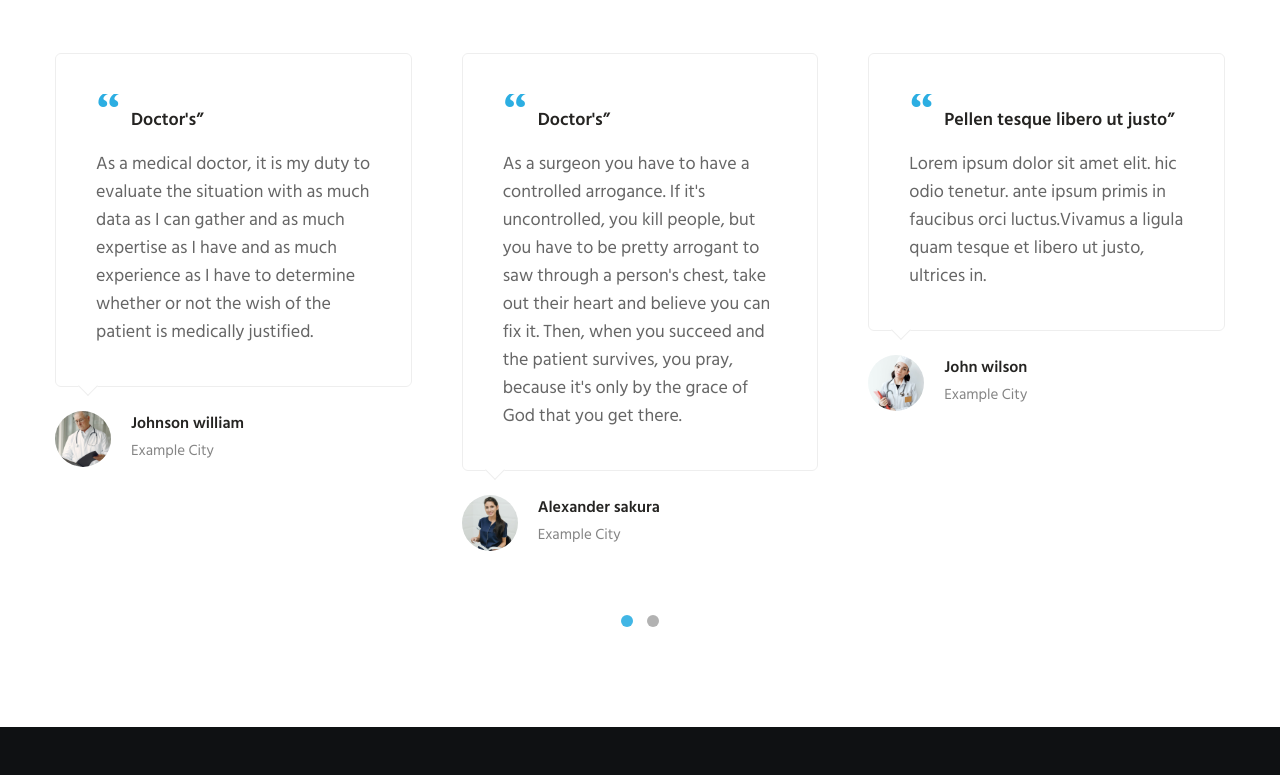
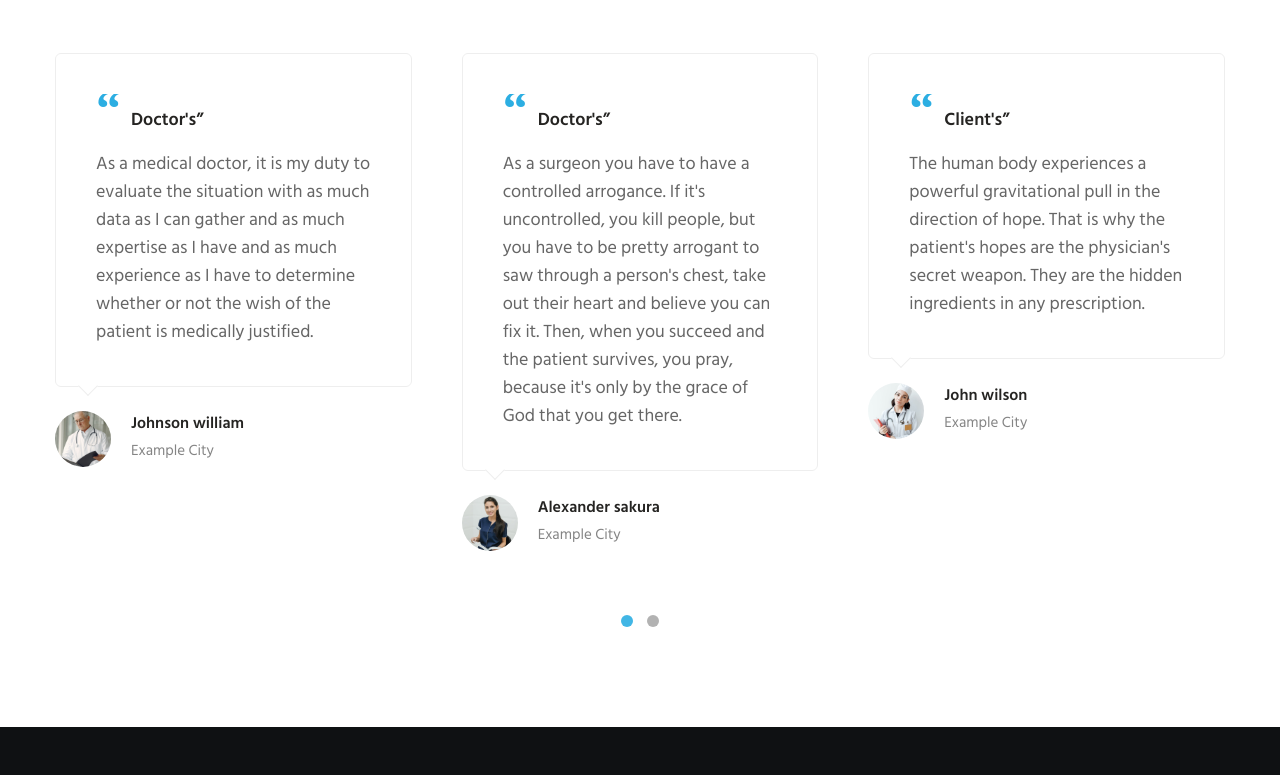
Before and after one commit to KavaliPavanKumar/MicrosoftAzureInternshipProject, a plain HTML site: page index.html in a window 1280 px wide. Shown: the part 4667-5442 px from the top of the page. Drawn offline with Linux system fonts and the light colour scheme.

Commit message:
index.html

```diff
--- a/index.html
+++ b/index.html
@@ -563,10 +563,9 @@
             <div class="testimonial-content">
               <div class="testimonial">
                 <blockquote>
-                  <q>Pellen tesque libero ut justo</q>
+                  <q>Client's</q>
                 </blockquote>
-                <p>Lorem ipsum dolor sit amet elit. hic odio tenetur. ante ipsum primis in
-                  faucibus orci luctus.Vivamus a ligula quam tesque et libero ut justo, ultrices in. </p>
+                <p>The human body experiences a powerful gravitational pull in the direction of hope. That is why the patient's hopes are the physician's secret weapon. They are the hidden ingredients in any prescription. </p>
               </div>
               <div class="bottom-info mt-4">
                 <a class="comment-img" href="#url"><img src="assets/images/team3.jpg" class="img-responsive"
```
